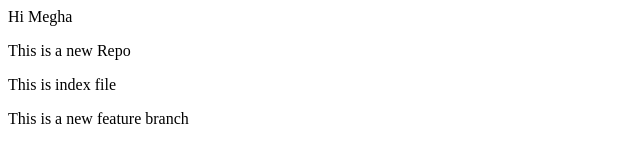
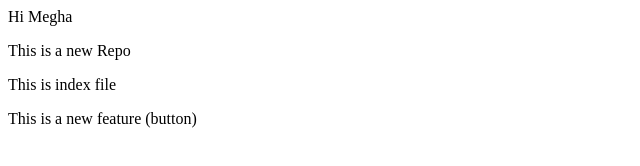
Before and after one commit to meghasalla/localrepo, a plain HTML site: page index.html in a window 1280 px wide. Shown: the full height of the page, 0-640 px from the left. Drawn offline with Linux system fonts and the light colour scheme.

```diff
--- a/index.html
+++ b/index.html
@@ -1,4 +1,4 @@
 <p> Hi Megha</p>
 <p>This is a new Repo</p>
 <P> This is index file</P>
-<p> This is a new feature branch</p>
+<p> This is a new feature (button)</p>
```
